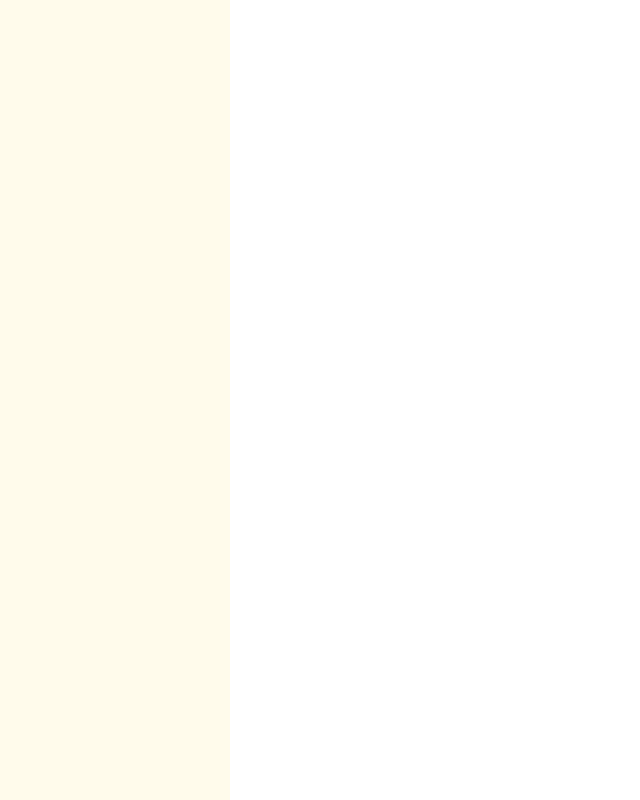
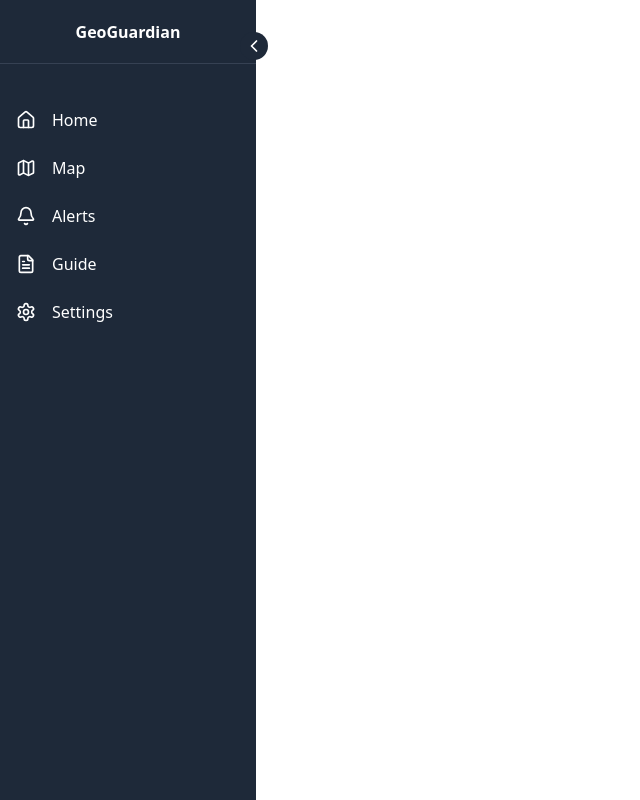
Before and after one commit to Kshitij04Poojary/54-GeoGuardian, a React (Vite) app in the folder frontend/: page /dashboard in a window 1280 px wide. Shown: the whole page, without its empty margins (0-640 px from the left). Built offline with nearby package versions, Linux system fonts and the light colour scheme.

Commit message:
Sidebar added
need adjustments in each page which uses sidebar

```diff
--- a/frontend/package.json
+++ b/frontend/package.json
@@ -16,6 +16,7 @@
     "axios": "^1.7.9",
     "chart.js": "^4.4.7",
     "leaflet": "^1.9.4",
+    "lucide-react": "^0.474.0",
     "react": "^18.3.1",
     "react-apexcharts": "^1.7.0",
     "react-chartjs-2": "^5.3.0",
--- a/frontend/src/components/Sidebar.jsx
+++ b/frontend/src/components/Sidebar.jsx
@@ -1,11 +1,59 @@
+import { useState } from 'react';
+import { ChevronRight, Home, Map, Bell, FileText, Settings } from 'lucide-react';
+
 const Sidebar = () => {
+  const [isHovered, setIsHovered] = useState(false);
 
-    return (
-        <div
-            className={`h-screen w-[18%] bg-amber-50`}
-        >
+  const menuItems = [
+    { icon: <Home size={20} />, label: 'Home', path: '/' },
+    { icon: <Map size={20} />, label: 'Map', path: '/map' },
+    { icon: <Bell size={20} />, label: 'Alerts', path: '/alerts' },
+    { icon: <FileText size={20} />, label: 'Guide', path: '/guide' },
+    { icon: <Settings size={20} />, label: 'Settings', path: '/settings' },
+  ];
+
+  return (
+    <div
+      className={`fixed left-0 top-0 h-screen bg-gray-800 text-white transition-all duration-300 ease-in-out
+        ${isHovered ? 'w-64' : 'w-16'}`}
+      onMouseEnter={() => setIsHovered(true)}
+      onMouseLeave={() => setIsHovered(false)}
+    >
+      {/* Expand/Collapse Arrow */}
+      <div className={`absolute -right-3 top-8 transition-transform duration-300
+        ${isHovered ? 'rotate-180' : ''}`}>
+        <div className="bg-gray-800 rounded-full p-1">
+          <ChevronRight size={20} />
         </div>
-    )
-}
+      </div>
 
-export default Sidebar
+      {/* Logo/Brand */}
+      <div className="h-16 flex items-center justify-center border-b border-gray-700">
+        <span className={`font-bold transition-opacity duration-300
+          ${isHovered ? 'opacity-100' : 'opacity-0'}`}>
+          GeoGuardian
+        </span>
+      </div>
+
+      {/* Menu Items */}
+      <nav className="mt-8">
+        {menuItems.map((item, index) => (
+          <a
+            key={index}
+            href={item.path}
+            className={`flex items-center px-4 py-3 hover:bg-gray-700 transition-all duration-200
+              ${isHovered ? 'justify-start gap-4' : 'justify-center'}`}
+          >
+            {item.icon}
+            <span className={`whitespace-nowrap transition-opacity duration-300
+              ${isHovered ? 'opacity-100' : 'opacity-0 w-0'}`}>
+              {item.label}
+            </span>
+          </a>
+        ))}
+      </nav>
+    </div>
+  );
+};
+
+export default Sidebar;
--- a/frontend/src/pages/FirstAidPage.jsx
+++ b/frontend/src/pages/FirstAidPage.jsx
@@ -1,44 +1,28 @@
-import React from "react";
-import firstAidData from "../assets/firstAidData";  // Import the data array
+import React, { useState, useEffect } from "react";
+import firstAidData from "../assets/firstAidData";
 import FirstAidCard from "../components/charts/FirstAidCard";
+import Sidebar from "../components/Sidebar";
 
 const FirstAidPage = () => {
+  const [selectedCard, setSelectedCard] = useState(firstAidData[0]);
+  const [otherCards, setOtherCards] = useState(firstAidData.slice(1));
+  const [isSidebarOpen, setIsSidebarOpen] = useState(false);
 
-    // <div className="space-y-8 p-6 bg-gray-100 min-h-screen">
-    //   {firstAidData.map((content) => (
-    //     <div key={content.id} className="flex gap-4 p-6 bg-white rounded-lg shadow">
-    //       {/* 60% Column */}
-    //       <div className="w-3/5">
-    //         <video controls className="w-full rounded mb-4">
-    //           <source src={content.video} type="video/mp4" />
-    //           Your browser does not support the video tag.
-    //         </video>
-    //         <h1 className="text-2xl font-bold mb-2">{content.title}</h1>
-    //         <p className="text-gray-700">
-    //           Learn how to stay safe during a {content.title}. Follow the steps below:
-    //         </p>
-    //       </div>
+  // Effect to check sidebar width dynamically
+  useEffect(() => {
+    const sidebar = document.querySelector(".sidebar");
+    if (sidebar) {
+      const observer = new MutationObserver(() => {
+        setIsSidebarOpen(sidebar.classList.contains("w-64"));
+      });
 
-    //       {/* 40% Column */}
-    //       <div className="w-2/5 grid grid-cols-2 gap-4">
-    //         {content.instructions.map((instruction, index) => (
-    //           <div
-    //             key={index}
-    //             className="bg-white rounded-lg shadow p-4 flex items-center justify-center text-center"
-    //           >
-    //             <p className="text-gray-700">{instruction}</p>
-    //           </div>
-    //         ))}
-    //       </div>
-    //     </div>
-    //   ))}
-    // </div>
-    // Manage the state of the selected card and the remaining cards
-  const [selectedCard, setSelectedCard] = React.useState(firstAidData[0]);
-  const [otherCards, setOtherCards] = React.useState(firstAidData.slice(1));
+      observer.observe(sidebar, { attributes: true, attributeFilter: ["class"] });
+
+      return () => observer.disconnect();
+    }
+  }, []);
 
   const handleCardClick = (index) => {
-    // Swap the clicked card with the currently selected card
     const newSelectedCard = otherCards[index];
     const updatedOtherCards = [
       selectedCard,
@@ -51,12 +35,19 @@ const FirstAidPage = () => {
   };
 
   return (
-    <div className="space-y-8 p-6 bg-gray-100 h-screen">
-      <div className="flex gap-4">
+    <div className="flex">
+      {/* Sidebar */}
+      <Sidebar />
+
+      {/* Main content area with dynamic margin based on sidebar state */}
+      <div className={`flex-1 transition-all duration-300 ${isSidebarOpen ? "ml-64" : "ml-16"}`}>
+        <div className="p-6 bg-gray-100 min-h-screen">
+          <div className="max-w-[1800px] mx-auto">
+            <div className="flex flex-col lg:flex-row gap-6">
               {/* Left Side: Selected Card with Video */}
-        <div className="w-3/5">
-          {/* YouTube-style video container */}
-          <div className="relative w-full aspect-video rounded-lg overflow-hidden">
+              <div className="lg:w-3/5">
+                <div className="bg-white rounded-lg shadow-md overflow-hidden">
+                  <div className="relative w-full aspect-video">
                     <iframe
                       className="absolute inset-0 w-full h-full"
                       src={`https://www.youtube.com/embed/${selectedCard.video}`}
@@ -65,25 +56,31 @@ const FirstAidPage = () => {
                       allowFullScreen
                     ></iframe>
                   </div>
-          <h1 className="text-2xl font-bold mt-4">{selectedCard.title}</h1>
-          <p className="text-gray-700 mb-4">
+
+                  <div className="p-4">
+                    <h1 className="text-2xl font-bold">{selectedCard.title}</h1>
+                    <p className="text-gray-700 mt-2 mb-4">
                       Learn how to stay safe during a {selectedCard.title}. Follow the steps below:
                     </p>
-          {/* Instructions */}
-          <div className="grid grid-cols-2 gap-2 pb-16">
+
+                    {/* Instructions Grid */}
+                    <div className="grid sm:grid-cols-2 gap-3">
                       {selectedCard.instructions.map((instruction, index) => (
                         <div
                           key={index}
-                className="bg-white rounded-lg shadow p-4 flex items-center text-center"
+                          className="bg-gray-50 rounded-lg p-4 flex items-center"
                         >
                           <p className="text-gray-700">{instruction}</p>
                         </div>
                       ))}
                     </div>
                   </div>
+                </div>
+              </div>
 
-        {/* Right Side: Remaining Cards in 2x2 Grid */}
-        <div className="w-2/5 grid grid-cols-2 gap-2">
+              {/* Right Side: Remaining Cards */}
+              <div className="lg:w-2/5">
+                <div className={`grid gap-4 transition-all duration-300 ${isSidebarOpen ? "grid-cols-1" : "sm:grid-cols-2"}`}>
                   {otherCards.map((card, index) => (
                     <div
                       key={card.id}
@@ -100,6 +97,10 @@ const FirstAidPage = () => {
                 </div>
               </div>
             </div>
+          </div>
+        </div>
+      </div>
+    </div>
   );
 };
 
```
Also changed, not shown: 1 other file (tests, documents, lock files or other folders). Lines whose indentation alone changed are shown as unchanged.
